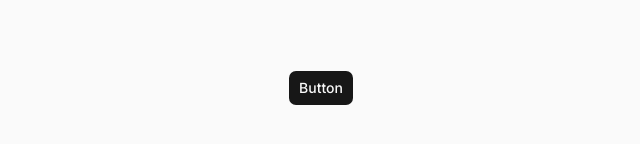
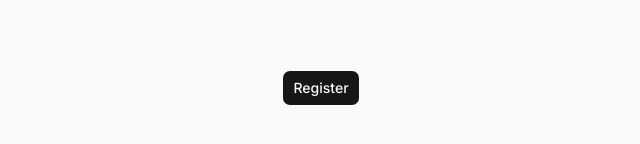
Before and after one commit to kamiljanik98/mh, a Next.js app: page / in a window 1280 px wide. Shown: the part 312-456 px from the top of the page, without its empty margins (319-959 px from the left). Built offline with nearby package versions, Linux system fonts and the light colour scheme.

Commit message:
refactor(auth): Group app pages inside (pages) directory

```diff
--- a/src/app/page.tsx
+++ b/src/app/(pages)/page.tsx
@@ -1,9 +1,12 @@
 import { Button } from "@/components/ui/button";
+import Link from "next/link";
 
 export default function Home() {
   return (
     <div className="flex min-h-screen items-center justify-center bg-zinc-50 font-sans dark:bg-black">
-      <Button>Button</Button>
+      <Button>
+        <Link href="/auth/register">Register</Link>
+      </Button>
     </div>
   );
 }
```
